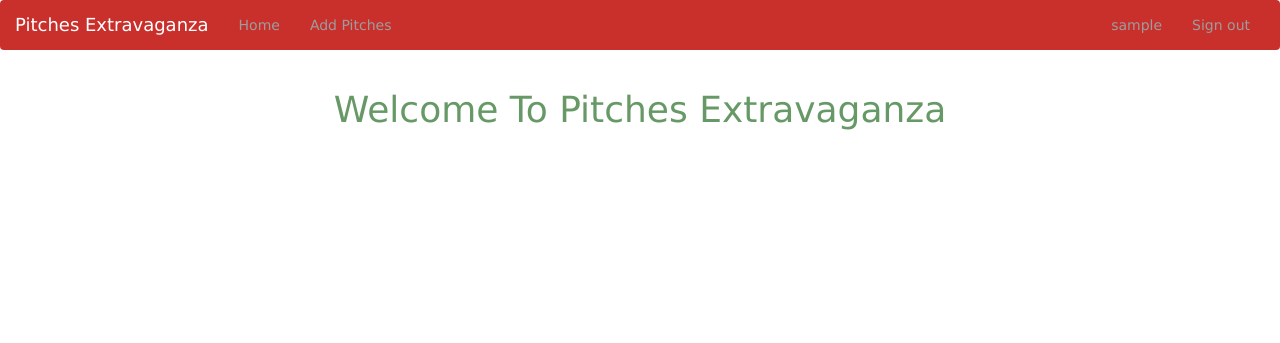
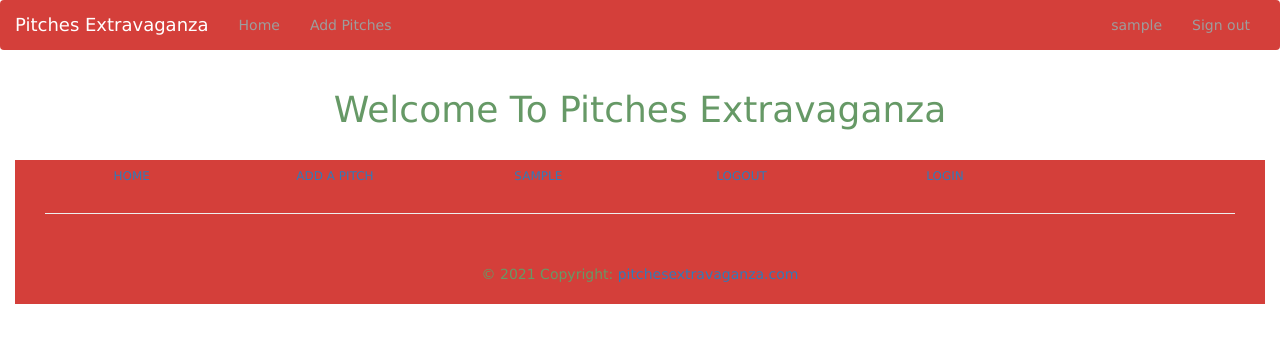
Before and after one commit to ezekielkibiego/Pitches, a Flask app: page / in a window 1280 px wide. Shown: the top 343 px of the page. Run offline with Flask 2, Linux system fonts and the light colour scheme; the visitor is signed in with stand-in values (Sample User, id 1); data comes from the database, SQL or seed files in the repository; data that the repository does not hold is empty; some libraries are stand-ins or nearby versions.

Commit message:
added footer

```diff
--- a/app/templates/index.html
+++ b/app/templates/index.html
@@ -41,7 +41,71 @@
         </div>
         {% endfor %}
 
-    </div>
+    </div><br>
+<div class="container-fluid" style="background-color: #d43f3a">
+    <footer class="text-center text-white">
+      <div class="container-fluid">
+        <section class="mt-5">
+          <div class="row text-center d-flex justify-content-center pt-5">
+            <div class="col-md-2">
+              <h6 class="text-uppercase font-weight-bold">
+                <a href="/" class="text-white">Home</a>
+              </h6>
+            </div>
+            <div class="col-md-2">
+              <h6 class="text-uppercase font-weight-bold">
+                <a href="/post" class="text-white">Add a Pitch</a>
+              </h6>
+            </div>
+
+            <div class="col-md-2">
+              <h6 class="text-uppercase font-weight-bold">
+                <a href="{{url_for('main.profile',uname=current_user.username)}}" class="text-white">{{current_user.username}}</a>
+              </h6>
+            </div>
+
+            <div class="col-md-2">
+              <h6 class="text-uppercase font-weight-bold">
+                <a href="{{url_for('auth.logout')}}" class="text-white">Logout</a>
+              </h6>
+            </div>
+
+            <div class="col-md-2">
+              <h6 class="text-uppercase font-weight-bold">
+                <a href="{{url_for('auth.login')}}" class="text-white">Login</a>
+              </h6>
+            </div>
+
+          </div>
+
+        </section>
 
 
+        <hr class="my-3" />
+
+
+        <section class="mb-5">
+          <div class="row d-flex justify-content-center">
+            <div class="col-lg-8">
+              <p>
+
+              </p>
+            </div>
+          </div>
+        </section>
+
+      </div><br>
+
+      <div
+           class=""
+           style="background-color: #d43f3a"
+           >
+        © 2021 Copyright:
+        <a class="text-white" href="/">pitchesextravaganza.com</a>
+      </div> <br>
+
+    </footer>
+
+  </div> <br>
+
     {% endblock%}
--- a/app/templates/navbar.html
+++ b/app/templates/navbar.html
@@ -1,5 +1,5 @@
-<div class="navbar navbar-inverse btn-danger" role="navigation">
-    <div class="container-fluid">
+<div class="navbar navbar-inverse" role="navigation" style="background-color: #d43f3a" style="color: white">
+    <div class="container-fluid" >
         <div class="navbar-header">
             <button type="button" class="navbar-toggle" data-toggle="collapse" data-target=".navbar-collapse">
               <span class="sr-only">Toggle navigation</span>
--- a/manage.py
+++ b/manage.py
@@ -5,7 +5,7 @@ from app.models import Downvote, Upvote, User, Post, Comment, Category
 
 from flask_migrate import Migrate, MigrateCommand
 
-app = create_app('production')
+app = create_app('development')
 
 manager = Manager(app)
 migrate = Migrate(app, db)
```
